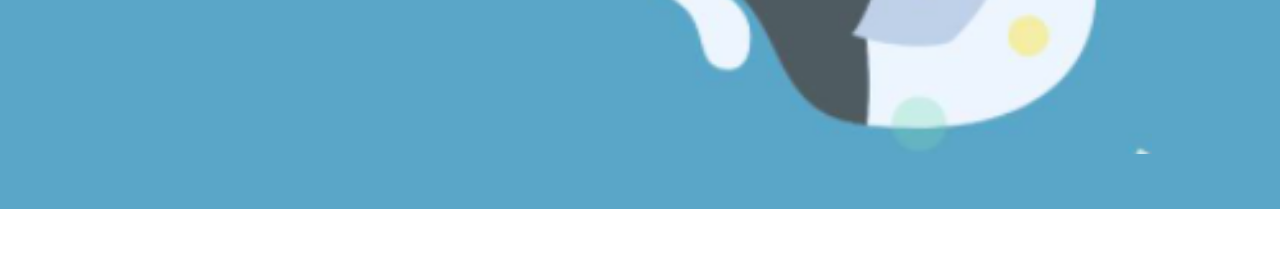
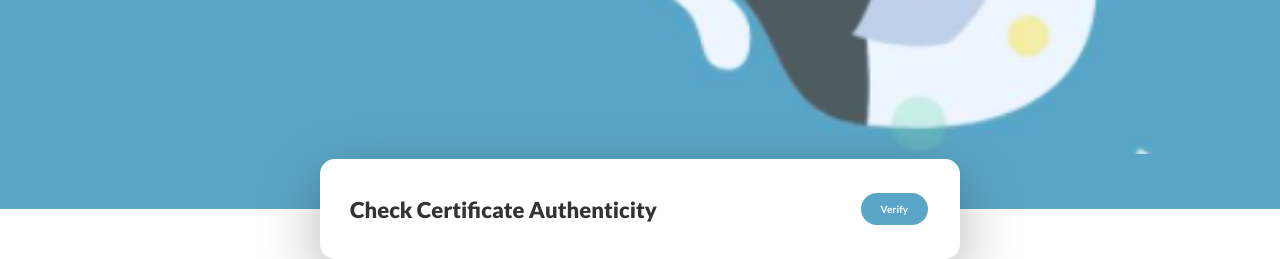
Before and after one commit to RubenVerster/aurang-zaib-design, a website: page index.html in a window 1280 px wide. Shown: the part 591-850 px from the top of the page. Before the commit the page ends 800 px from the top, so only its background shows below. Drawn offline with Linux system fonts and the light colour scheme.

Commit message:
card added

```diff
--- a/index.html
+++ b/index.html
@@ -45,5 +45,10 @@
         </div>
       </div>
     </header>
+    <div class="card">
+      <div class="card_cta">Check Certificate Authenticity</div>
+      <div class="pill-button">Verify</div>
+    </div>
+    <section></section>
   </body>
 </html>
--- /dev/null
+++ b/sass/components/_card.scss
@@ -0,0 +1,20 @@
+.card {
+  width: 50%;
+  background-color: $color-white;
+  box-shadow: 0 2rem 6rem rgba($color: #000000, $alpha: 0.3);
+  position: absolute;
+  left: 50%;
+  transform: translate(-50%, -50%);
+  height: 100px;
+  display: flex;
+  justify-content: space-between;
+  align-items: center;
+  border-radius: 15px;
+  padding: 3rem;
+
+  &_cta {
+    font-size: 2.2rem;
+    font-weight: 800;
+    color: $color-grey-dark;
+  }
+}
--- /dev/null
+++ b/sass/components/_pill-button.scss
@@ -0,0 +1,19 @@
+.pill-button {
+  background-color: $color-primary;
+  border: none;
+  color: $color-white;
+  padding: 10px 20px;
+  text-align: center;
+  text-decoration: none;
+  display: inline-block;
+  margin: 4px 2px;
+  cursor: pointer;
+  border-radius: 900px;
+  font-weight: 700;
+  transition: all 0.4s ease-in-out;
+
+  &:hover {
+    color: $color-grey-dark;
+    transform: translateY(-5px);
+  }
+}
--- a/sass/main.scss
+++ b/sass/main.scss
@@ -5,5 +5,7 @@
 @import './base/typography';
 
 @import './components/navbar';
+@import './components/pill-button';
+@import './components/card';
 
 @import './sections/header';
```
Also changed, not shown: css/styles.css.
